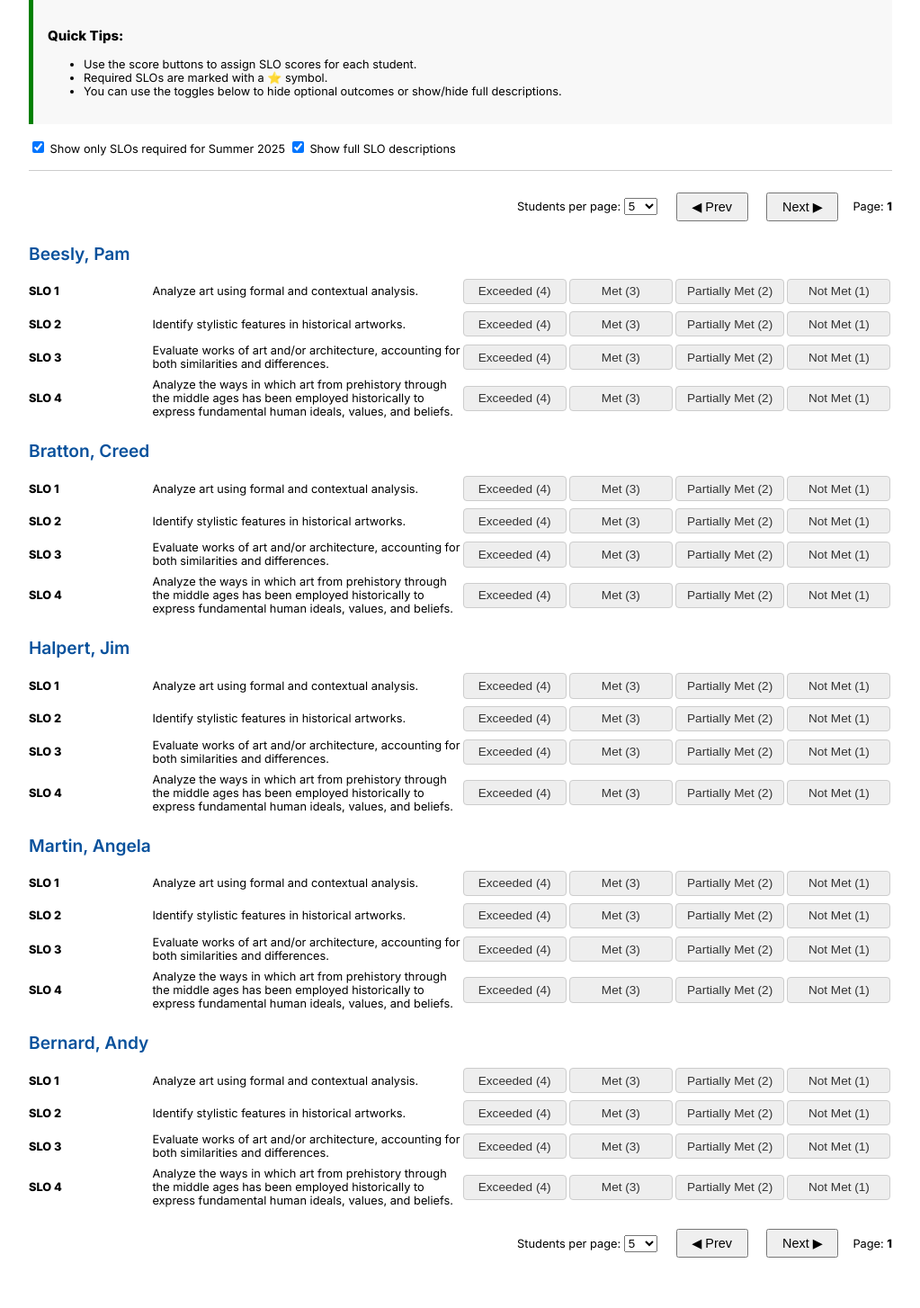
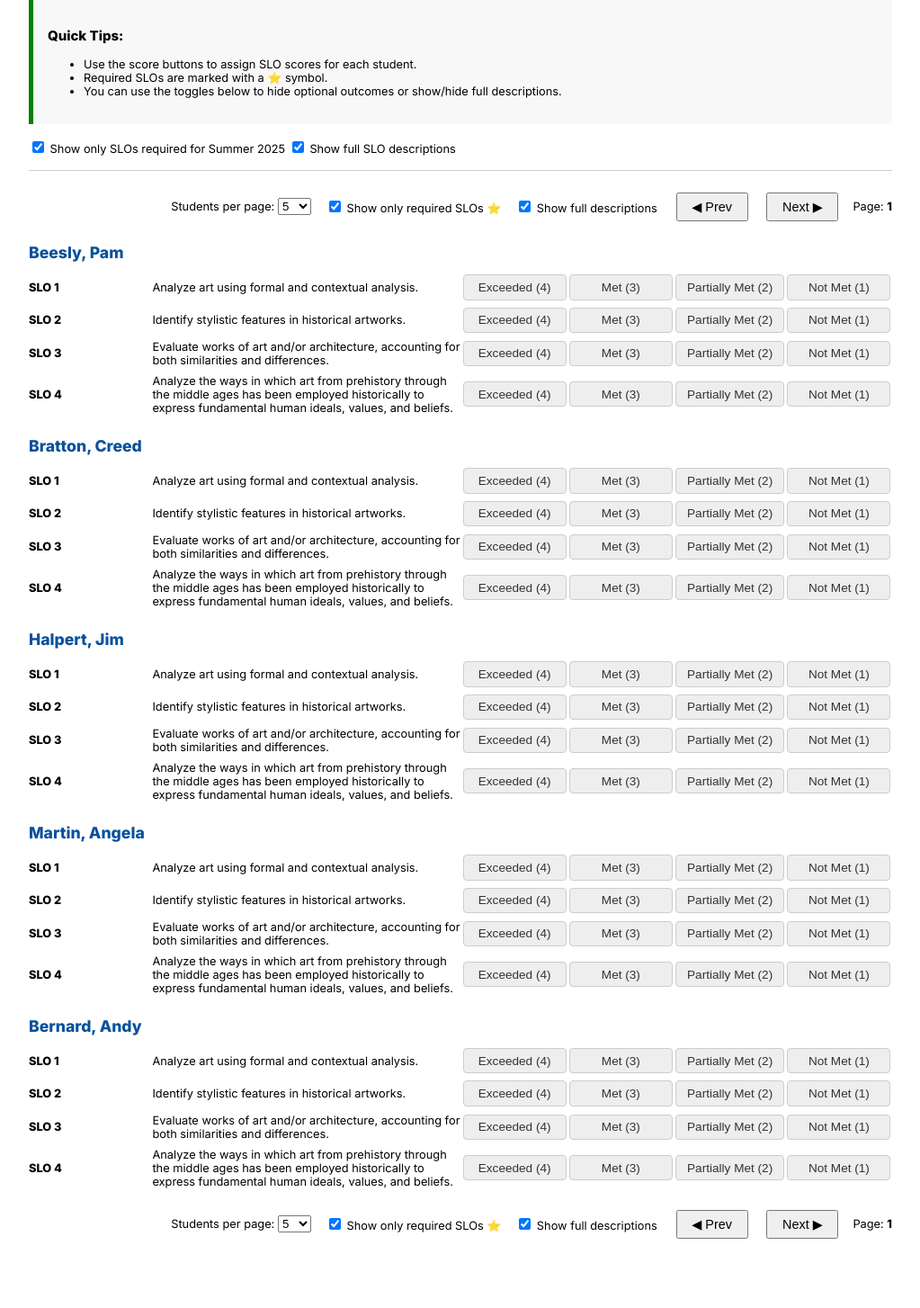
Before and after one commit to jabetrue/slojam, a Flask app: page / in a window 1280 px wide. Shown: the part 156-1610 px from the top of the page at 90% size, without its empty margins (128-1151 px from the left). After the commit the page ends 1533 px from the top, so only its background shows below. Run offline with Flask 3, Linux system fonts and the light colour scheme.

Commit message:
movingtoggles

```diff
--- a/web/templates/index.html
+++ b/web/templates/index.html
@@ -46,8 +46,8 @@
       margin-bottom: 1.5rem;
     }
     .student h2 {
-      font-size: 1.2rem;
-      font-weight: 600;
+      font-size: 1.1rem;
+      font-weight: 700;
       color: #08519c;
     }
     .slo-row {
@@ -148,10 +148,15 @@
         <option value="20">20</option>
       </select>
     </label>
+
+    <label><input type="checkbox" id="toggleRequiredOnly" checked> Show only required SLOs ⭐</label>
+    <label><input type="checkbox" id="toggleDescriptions" checked> Show full descriptions</label>
+
     <button id="prevBtnTop">◀ Prev</button>
     <button id="nextBtnTop">Next ▶</button>
     <span>Page: <strong id="pageNumTop">1</strong></span>
   </div>
+
 
   <div id="studentsContainer"></div>
 
@@ -165,9 +170,14 @@
 		  <option value="20">20</option>
 		</select>
 	  </label>
+
+	  <label><input type="checkbox" id="toggleRequiredOnlyBottom" checked> Show only required SLOs ⭐</label>
+	  <label><input type="checkbox" id="toggleDescriptionsBottom" checked> Show full descriptions</label>
+
 	  <button id="prevBtn">◀ Prev</button>
 	  <button id="nextBtn">Next ▶</button>
 	  <span>Page: <strong id="pageNum">1</strong></span>
 	</div>
+
 </body>
 </html>
```
Lines whose indentation alone changed are shown as unchanged.
